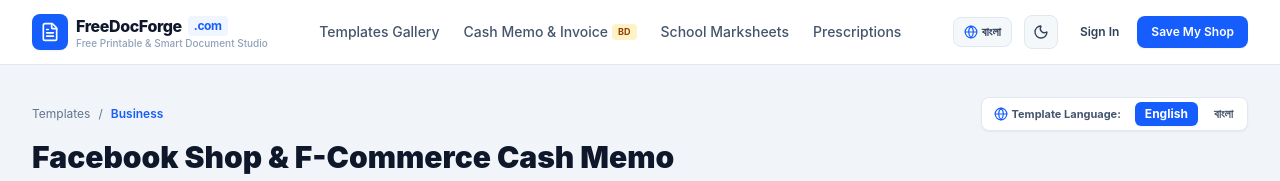
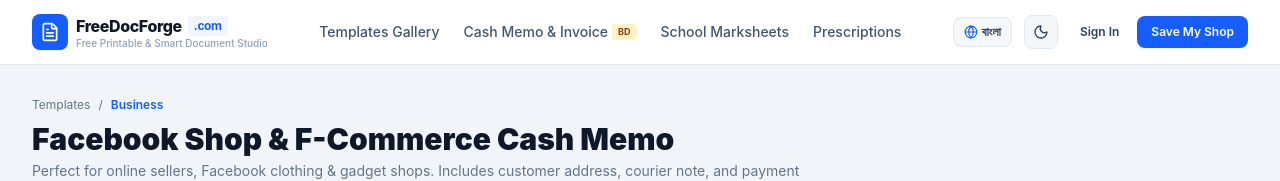
Before and after one commit to alimranedx/freedocforge.com, a Next.js app: page /templates/f-commerce-invoice in a window 1280 px wide. Shown: the top 181 px of the page. Built offline with nearby package versions, Linux system fonts and the light colour scheme; no server answers.

Commit message:
refactor: remove redundant template language widget and unify all language handling through global system language switcher

```diff
--- a/src/components/TemplateLanguageBar.tsx
+++ b/src/components/TemplateLanguageBar.tsx
@@ -1,7 +1,6 @@
 "use client";
 
 import React from "react";
-import { Globe } from "lucide-react";
 import { useGlobalSettings } from "@/context/GlobalSettingsContext";
 
 export default function TemplateLanguageBar({
@@ -13,50 +12,18 @@ export default function TemplateLanguageBar({
   title: string;
   description: string;
 }) {
-  const { lang, setLang } = useGlobalSettings();
+  const { lang } = useGlobalSettings();
 
   return (
     <div className="mb-6 print:hidden">
-      <div className="flex flex-col sm:flex-row sm:items-center justify-between gap-3 mb-2">
-        <div className="flex items-center gap-2 text-xs text-slate-500 dark:text-slate-400">
-          <span>{lang === "bn" ? "টেমপ্লেটসমূহ" : "Templates"}</span>
-          <span>/</span>
-          <span className="font-semibold text-blue-600 dark:text-blue-400">{category}</span>
-        </div>
-
-        {/* Dedicated Language Switcher right in the top breadcrumb area */}
-        <div className="inline-flex items-center gap-1.5 bg-white dark:bg-slate-900 border border-slate-200 dark:border-slate-800 rounded-lg p-1 shadow-xs self-start sm:self-auto">
-          <span className="text-[11px] font-bold text-slate-600 dark:text-slate-300 px-2 flex items-center gap-1">
-            <Globe className="w-3.5 h-3.5 text-blue-600 dark:text-blue-400" />
-            <span className="hidden sm:inline">
-              {lang === "bn" ? "টেমপ্লেট ভাষা:" : "Template Language:"}
-            </span>
-          </span>
-          <button
-            type="button"
-            onClick={() => setLang("en")}
-            className={`text-xs font-bold px-2.5 py-1 rounded-md transition cursor-pointer ${
-              lang === "en"
-                ? "bg-blue-600 text-white shadow-xs"
-                : "text-slate-600 dark:text-slate-300 hover:bg-slate-100 dark:hover:bg-slate-800"
-            }`}
-          >
-            English
-          </button>
-          <button
-            type="button"
-            onClick={() => setLang("bn")}
-            className={`text-xs font-bold px-2.5 py-1 rounded-md transition cursor-pointer ${
-              lang === "bn"
-                ? "bg-blue-600 text-white shadow-xs"
-                : "text-slate-600 dark:text-slate-300 hover:bg-slate-100 dark:hover:bg-slate-800"
-            }`}
-          >
-            বাংলা
-          </button>
-        </div>
+      {/* Clean Breadcrumb */}
+      <div className="flex items-center gap-2 text-xs text-slate-500 dark:text-slate-400 mb-2">
+        <span>{lang === "bn" ? "টেমপ্লেটসমূহ" : "Templates"}</span>
+        <span>/</span>
+        <span className="font-semibold text-blue-600 dark:text-blue-400">{category}</span>
       </div>
 
+      {/* Dynamic Title & Description responsive to System Language */}
       <h1 className="text-2xl sm:text-3xl font-black text-slate-900 dark:text-white">
         {lang === "bn" && title.includes("Cash Memo") ? "ফেসবুক শপ ও অনলাইন ক্যাশ মেমো" : title}
       </h1>
```
